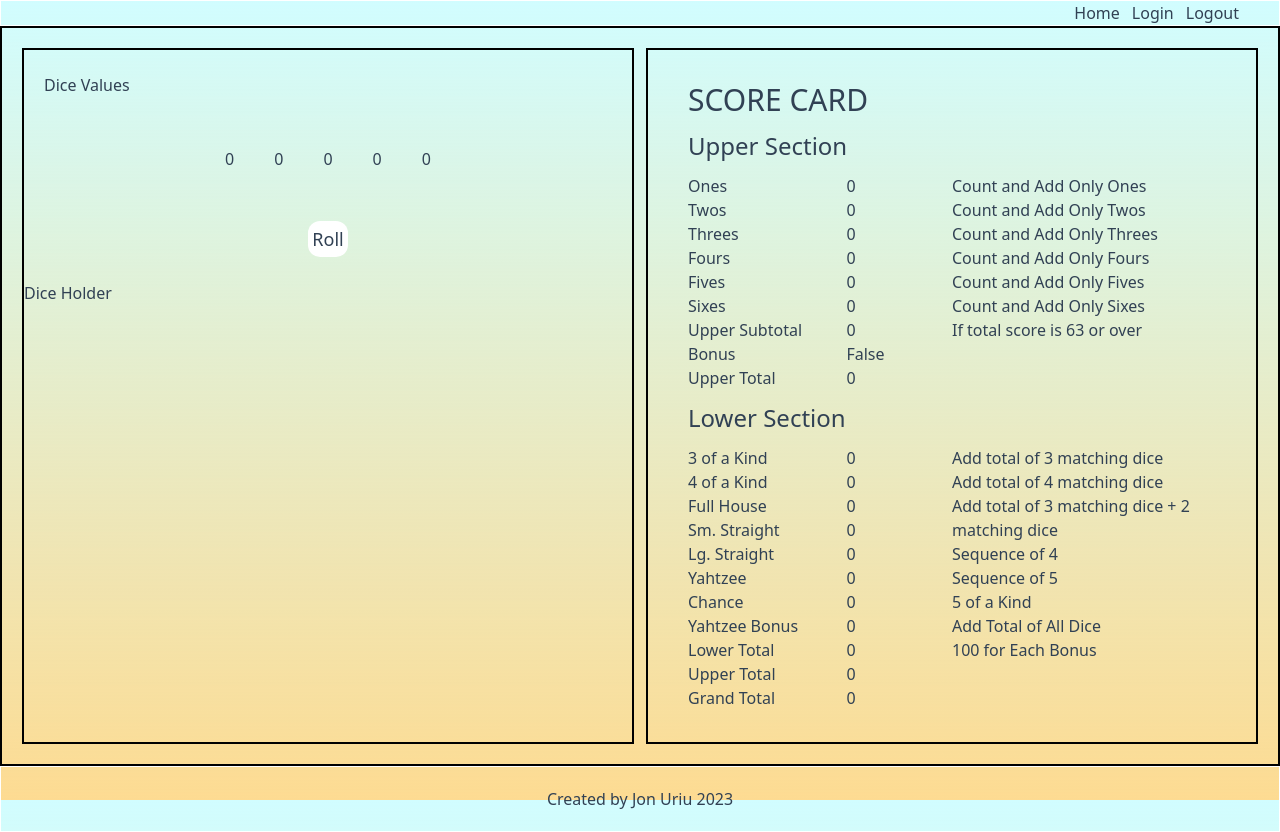
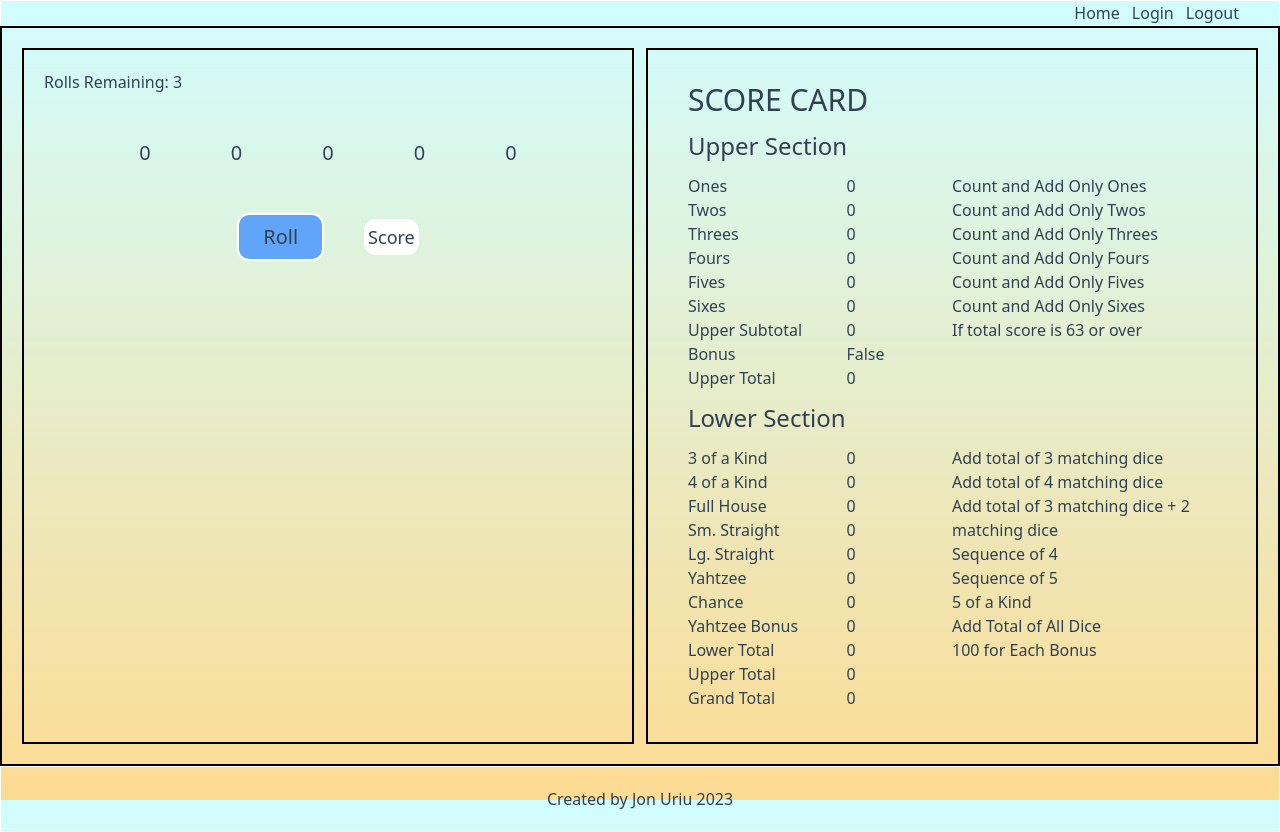
Before and after one commit to jduriu/yahtzee, a Next.js app in the folder yahtzee-front/: page /play in a window 1280 px wide. Built offline with nearby package versions, Linux system fonts and the light colour scheme.

Commit message:
save initial dice board implementation prior to fullstack api development

```diff
--- a/yahtzee-front/app/(game)/_components/Button.tsx
+++ b/yahtzee-front/app/(game)/_components/Button.tsx
@@ -9,7 +9,10 @@ interface ButtonProps {
 const Button: React.FC<ButtonProps> = ({ action, buttonProps }) => {
   const buttonClasses = {
     "default": "px-4 py-2 rounded-xl text-lg bg-white hover:bg-blue-500",
-    "small": "p-1 rounded-xl text-lg bg-white"
+    "small": "p-1 rounded-xl text-lg bg-white",
+    "large": `px-6 py-2 rounded-xl text-xl border-2 border-white bg-blue-400
+      hover:bg-red-400 hover:text-white hover:border-black
+      duration-500`
   }
 
   return (
--- a/yahtzee-front/app/(game)/play/_components/DiceBoard.tsx
+++ b/yahtzee-front/app/(game)/play/_components/DiceBoard.tsx
@@ -3,12 +3,12 @@ import DiceRoller from "./_diceBoardComps/DiceRoller"
 export default function DiceBoard() {
   return (
 
+    // initialize a new turn
+    //
+
     <div className="w-full h-full flex flex-col">
       <div className="h-1/3">
         <DiceRoller/>
-      </div>
-      <div className="h-2/3">
-        Dice Holder
       </div>
     </div>
 
--- a/yahtzee-front/app/(game)/play/_components/_diceBoardComps/DiceRoller.tsx
+++ b/yahtzee-front/app/(game)/play/_components/_diceBoardComps/DiceRoller.tsx
@@ -12,6 +12,7 @@ interface Dice {
 }
 
 export default function DiceRoller() {
+  const [rollsRemaining, setRollsRemaining] = useState(3)
   const [diceOne, setDiceOne] = useState(0)
   const [diceOneOpen, setDiceOneOpen] = useState(true)
   const [diceTwo, setDiceTwo] = useState(0)
@@ -72,42 +73,42 @@ export default function DiceRoller() {
         die.set(newDiceValue)
       }
     }
+    setRollsRemaining(rollsRemaining - 1)
+  }
+
+  const recordScore = () => {
+    // Send POST request to yahtzee api to record turn
+    return
   }
 
 
-  const rollButtonProps = {
-    name: "Roll",
-    style: "small"
-  }
+  const rollButtonProps = {name: "Roll", style: "large"}
+  const scoreButtonProps = {name: "Score", style: "small"}
 
 
   return (
     <div className="w-full h-full flex flex-col gap-3 items-center justify-center p-5">
-      <div className="self-start">Dice Values</div>
-      <div
-      className="w-full h-[100px]
-      flex items-center justify-center
-      gap-10"
-      >
+      <div className="self-start">Rolls Remaining: {rollsRemaining}</div>
+      <div className="w-full h-[100px] flex items-center justify-center gap-20 text-xl">
         {dice.map(die =>
           die.open ?
-          <button
-            key={die.name}
-            onClick={die.changeStatus}
-          >
-            {die.value}
-          </button>
+            <button key={die.name} onClick={die.changeStatus}>
+              {die.value}
+            </button>
           :
-          <button
-            key={die.name}
-            className="-translate-y-2"
-            onClick={die.changeStatus}
-          >
-            {die.value}
-          </button>
+            <button key={die.name} className="-translate-y-3 font-bold" onClick={die.changeStatus}>
+              {die.value}
+            </button>
         )}
       </div>
-      <Button action={rollOpenDice} buttonProps={rollButtonProps}/>
+      <div className="w-full flex gap-10 items-center justify-center">
+        {rollsRemaining ?
+          <Button action={rollOpenDice} buttonProps={rollButtonProps}/>
+          :
+          null
+        }
+        <Button action={recordScore} buttonProps={scoreButtonProps}/>
+      </div>
     </div>
   )
 }
--- a/yahtzee-front/app/(game)/play/page.tsx
+++ b/yahtzee-front/app/(game)/play/page.tsx
@@ -1,7 +1,32 @@
+'use client'
+
+import { useState, useEffect } from 'react'
+
+
 import DiceBoard from "./_components/DiceBoard";
 import ScoreCard from "./_components/ScoreCard";
 
 export default function Play() {
+
+  // Make API call to obtain current turn and scorecard
+  // Send turn data to diceboard and scorecard
+  // Initialize a new turn in the diceboard
+  //
+  const turnUrl = "http://localhost:8000/turns"
+  const scorecardUrl = "http://localhost:8000/scorecards"
+
+  // const getCurrentTurn = async () => {
+  //   const turn = await fetch(turnUrl, {
+  //     method: "GET",
+  //     credentials: "include",
+  //   })
+
+  // }
+
+  // useEffect(() => {
+  //   turn = getCurrentTurn()
+  // }, [])
+
   return (
     <div className="w-full h-full flex gap-3 p-5 border-2 border-black">
       <div className="w-1/2 h-full border-2 border-black">
--- a/yahtzee-front/app/(game)/start/_components/StartForm.tsx
+++ b/yahtzee-front/app/(game)/start/_components/StartForm.tsx
@@ -1,17 +1,35 @@
 'use client'
+
+import { useState } from 'react'
 
 export default function StartForm() {
 
-  const createNewGame = () => {
+  const [loading, setLoading] = useState(false)
+  const gameUrl = "http://localhost:8000/game"
+
+  const createNewGame = async () => {
+    setLoading(true)
+    // const response = await fetch(gameUrl,
+    //   {
+    //     method: "POST",
+    //     credentials: "include",
+    //     body: {}
+    //   }
+    // )
     // Create Game Logic Here
     // Use Auth info for player information
     // Send POST request to create game
     // Redirect to Play page
+    setLoading(false)
     return
   }
 
   return (
     <div className="flex flex-col gap-6 items-center">
+      {loading ?
+        <div>Loading</div>
+      :
+      <>
         <div className="text-3xl font-bold">Play Mode</div>
         <div className="flex gap-3">
           <button
@@ -29,6 +47,8 @@ export default function StartForm() {
             <div className="text-sm">(In development)</div>
           </button>
         </div>
+      </>
+      }
     </div>
   )
 }
```
Lines whose indentation alone changed are shown as unchanged.
